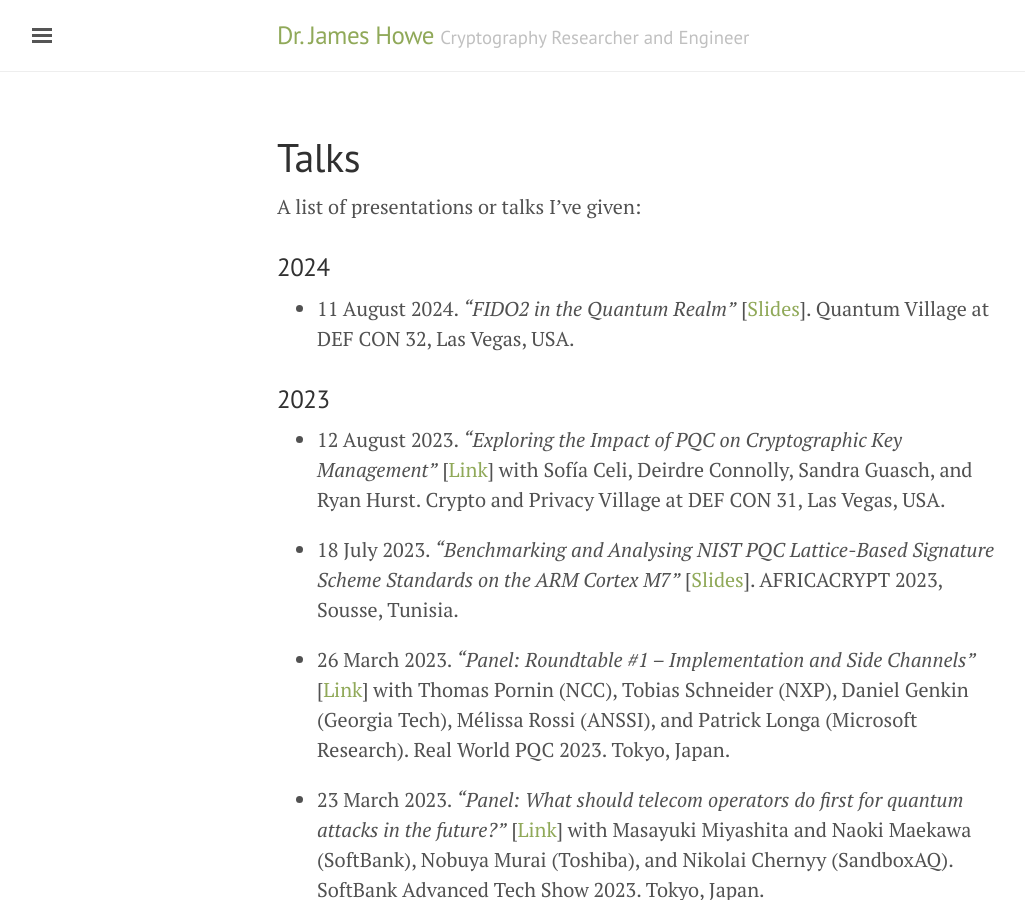
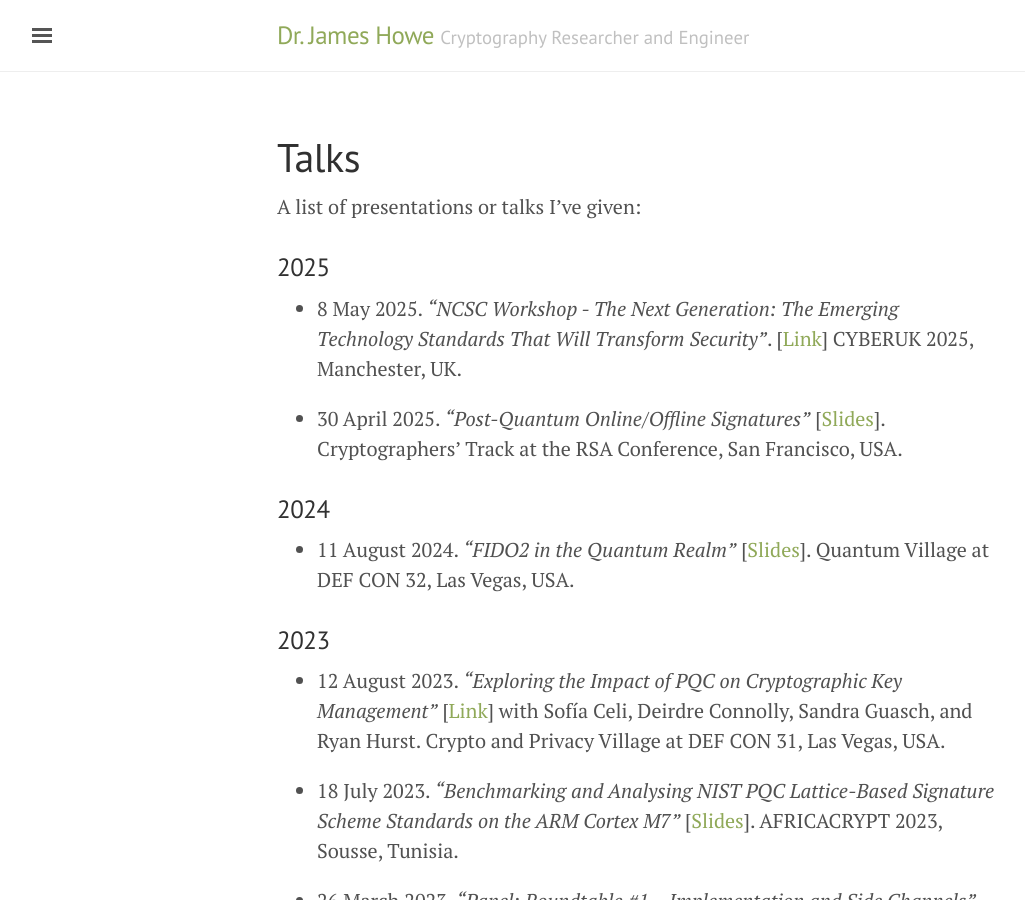
Before and after one commit to jameshoweee/jameshoweee.github.io, a Jekyll site: the page built from talks.md, in a window 1280 px wide and 900 px high. Shown: the whole window, without its empty margins (3-1028 px from the left). Built offline with Jekyll 4.4.1, drawn with Linux system fonts in a browser that asks for light colours.

Commit message:
Update talks.md

```diff
--- a/talks.md
+++ b/talks.md
@@ -5,6 +5,12 @@ permalink: /talks/
 ---
 
 A list of presentations or talks I've given:
+
+### 2025
+* 8 May 2025. *"NCSC Workshop - The Next Generation: The Emerging Technology Standards That Will Transform Security"*. [[Link](https://www.cyberuk.uk/2025/speaker/1627675/james-howe)] CYBERUK 2025, Manchester, UK.
+
+* 30 April 2025. *"Post-Quantum Online/Offline Signatures"* [[Slides](files/rsac2025.pdf)]. Cryptographers’ Track at the RSA Conference, San Francisco, USA.
+
 ### 2024
 * 11 August 2024. *"FIDO2 in the Quantum Realm"* [[Slides](files/defcon2024.pdf)]. Quantum Village at DEF CON 32, Las Vegas, USA.
 
```
